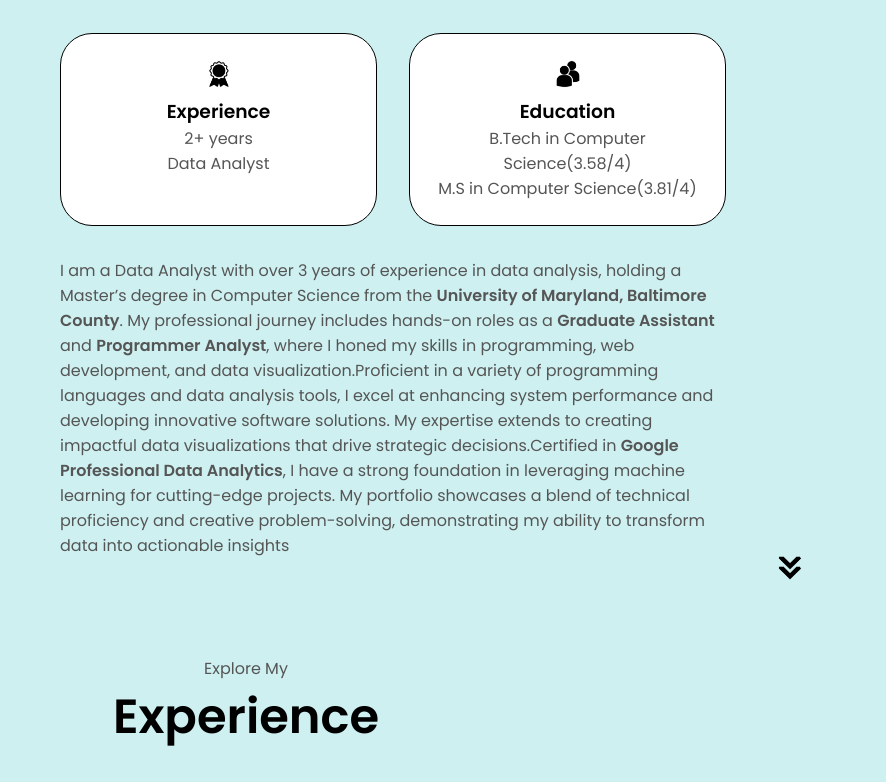
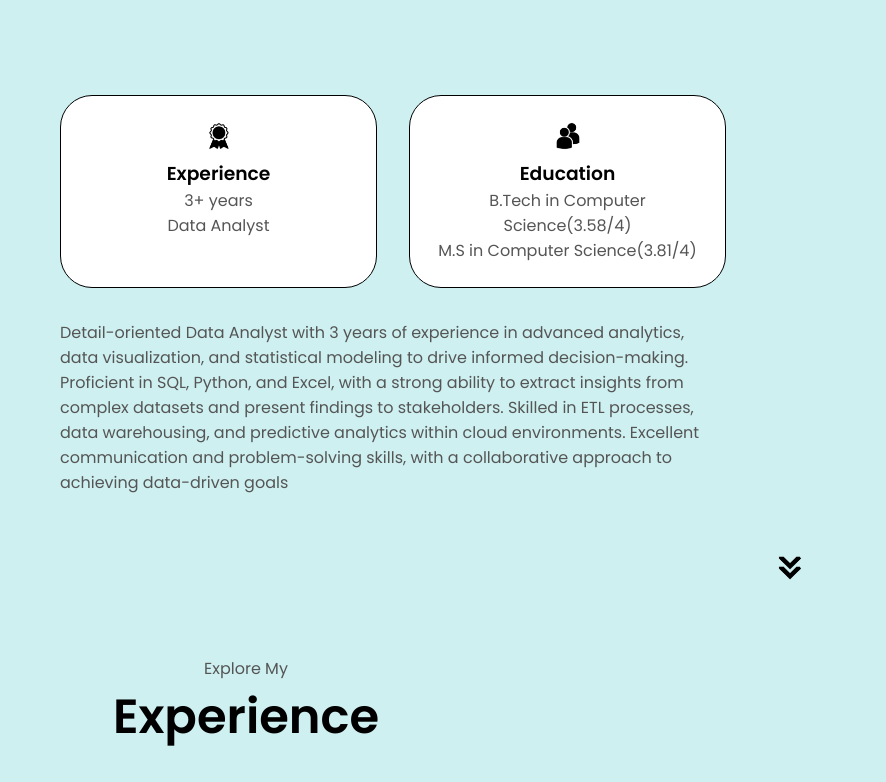
Before and after one commit to Iam-ADR/Dheeraj_Portfolio, a plain HTML site: page index.html in a window 1280 px wide. Shown: the part 1040-1822 px from the top of the page, 394-1280 px from the left. Drawn offline with Linux system fonts and the light colour scheme.

Commit message:
Add files via upload

```diff
--- a/index.html
+++ b/index.html
@@ -47,7 +47,7 @@
         <div class="btn-container">
           <button
             class="btn btn-color-2"
-            onclick="window.open('https://drive.google.com/file/d/1VrnAdNJGS_E3RvER5z_t4v1yrqa0MKNc/view?usp=drive_link')"
+            onclick="window.open('https://drive.google.com/file/d/13FylI9f-rjPIsI5J5XpDQsfmdETDYRSF/view?usp=sharing')"
           >
             Download CV
           </button>
@@ -91,7 +91,7 @@
                 class="icon"
               />
               <h3>Experience</h3>
-              <p>2+ years <br />Data Analyst</p>
+              <p>3+ years <br />Data Analyst</p>
             </div>
             <div class="details-container">
               <img
@@ -105,7 +105,11 @@
           </div>
           <div class="text-container">
             <p>
-                I am a Data Analyst with over 3 years of experience in data analysis, holding a Master’s degree in Computer Science from the <b>University of Maryland, Baltimore County</b>. My professional journey includes hands-on roles as a <b>Graduate Assistant</b> and <b>Programmer Analyst</b>, where I honed my skills in programming, web development, and data visualization.Proficient in a variety of programming languages and data analysis tools, I excel at enhancing system performance and developing innovative software solutions. My expertise extends to creating impactful data visualizations that drive strategic decisions.Certified in <b>Google Professional Data Analytics</b>, I have a strong foundation in leveraging machine learning for cutting-edge projects. My portfolio showcases a blend of technical proficiency and creative problem-solving, demonstrating my ability to transform data into actionable insights
+              Detail-oriented Data Analyst with 3 years of experience in advanced analytics, data visualization, and statistical
+              modeling to drive informed decision-making. Proficient in SQL, Python, and Excel, with a strong ability to extract
+              insights from complex datasets and present findings to stakeholders. Skilled in ETL processes, data warehousing,
+              and predictive analytics within cloud environments. Excellent communication and problem-solving skills, with a
+              collaborative approach to achieving data-driven goals
             </p>
           </div>
         </div>
@@ -393,7 +397,7 @@
             alt="Email icon"
             class="icon contact-icon email-icon"
           />
-          <p><a href="mailto:dheerajreddy1947@gmail.com">Dheerajreddy1947@gmail.com</a></p>
+          <p><a href="mailto:dheerajreddy0106@gmail.com">dheerajreddy0106@gmail.com</a></p>
         </div>
         <div class="contact-info-container">
           <img
```
